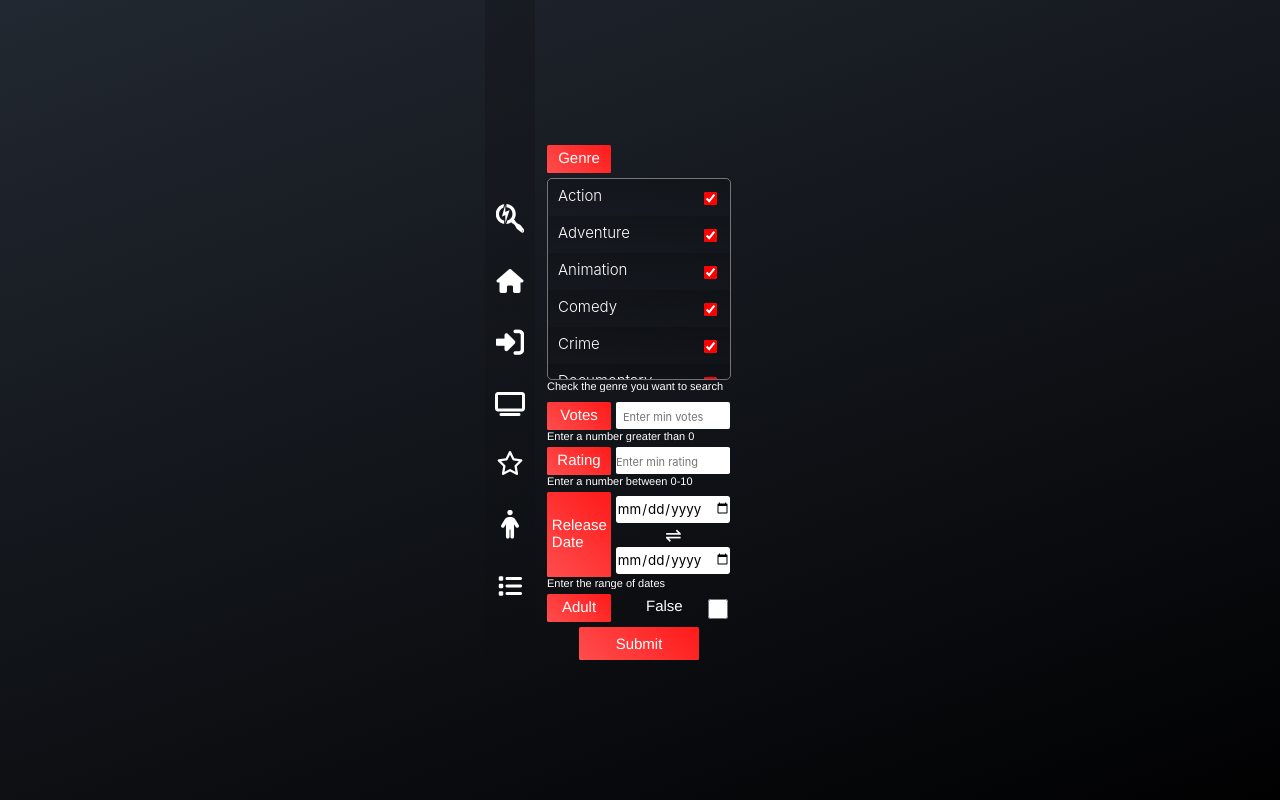
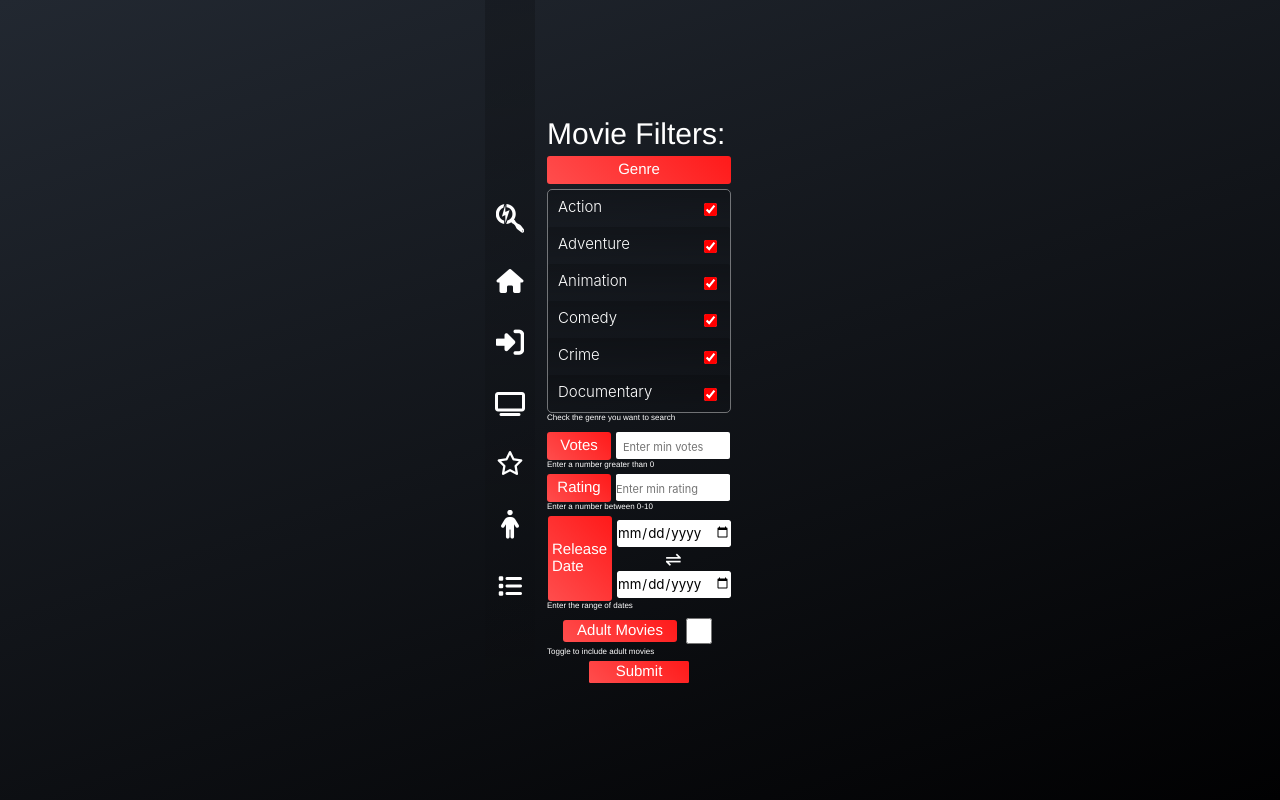
Before and after one commit to pratham-chawdhry/movies, a React (Create React App) app: page /movies/search in a window 1280 px wide. Built offline with nearby package versions, Linux system fonts and the light colour scheme.

Commit message:
Filtering and Menu Completed

```diff
--- a/src/Components/MovieInfo/Menu.jsx
+++ b/src/Components/MovieInfo/Menu.jsx
@@ -2,17 +2,48 @@ import React from 'react'
 import { useState } from 'react'
 import './Menu.css'
 import GenreMenu from './GenreMenu'
+import genres from './Movie'
 
 export default function Menu({query,genreDisplay, setGenreDisplay}) {
   const [listOfGenres, setlistOfGenres] = useState('')
   const [vote, setVote] = useState(1)
   const [rating, setRating] = useState(1)
   const [adultMovie, setAdultMovie] = useState(false)
+  const [startReleaseDate, setStartReleaseDate] = useState("1900-01-01")
+  const [finishReleaseDate, setFinishReleaseDate] = useState(new Date().toISOString().slice(0, 10))
+  const [display, setDisplay] = useState(false)
+  const [genreList, setGenreList] = useState(genres.map(genre => (genre.name)))
 
   const myGenres = () => {
-    // setGenreDisplay(listOfGenres.split(","))
-    // window.location.href = `/movies/search?query=${query}&genre=${listOfGenres}`
-    window.location.href = `/movies/search?query=${query}&adult=${adultMovie}&votes=${vote}&rating=${rating}`
+    if (
+      vote < 0 ||
+      vote % 1 !== 0 ||
+      rating < 0 ||
+      rating > 10
+    ) {
+      console.log(vote, rating)
+      setDisplay(true);
+      setTimeout(() => {
+        setDisplay(false);
+      }, 1000);
+    }
+
+    else{
+      const substrings = startReleaseDate.split("-")
+      const substringsTwo = finishReleaseDate.split("-")
+      const str = genreList.join(',')
+      console.log(str)
+      window.location.href = `/movies/search?query=${query}&adult=${adultMovie}&votes=${vote}&rating=${rating}&release_date=${substrings[0]}-${substrings[1]}-${substrings[2]}&max_release_date=${substringsTwo[0]}-${substringsTwo[1]}-${substringsTwo[2]}&genre=${str}`
+    }
+  }
+
+  const handleGenres = (name, checked) => {
+    if (checked) {
+      setGenreList(genreList => [...genreList, name])
+    }
+    else {
+      setGenreList(genreList.filter(genre => genre !== name))
+    }
   }
 
   return (
@@ -27,47 +58,53 @@ export default function Menu({query,genreDisplay, setGenreDisplay}) {
         <i style={{color: 'white', fontSize: '1.5rem'}} class="fa-solid fa-list"></i>
       </div>
       <div style={{position: 'absolute', left: '62px'}}>
-      <label style={{position: 'relative', bottom: '15px', height: '23px', borderRadius: '1.5px', fontSize: '15px', fontFamily: 'Netflix Sans, Helvetica Neue, Segoe UI, Robot', fontWeight: '300', backgroundImage: 'linear-gradient(45deg, #ff4d4d, #ff1a1a)', padding: '1px 7px', paddingBottom: '4px', textDecoration: 'none', display: 'flex', justifyContent: 'center', alignItems: 'center', color: 'white', flexDirection: 'row', top : '0px', width: '50px', marginTop: '5px'}}>Genre</label>
-      <GenreMenu/>
-      <div style={{fontFamily: 'Netflix Sans, Helvetica Neue, Segoe UI, Robot', fontSize: '11px', color: 'white', marginBottom: '5px'}}>Check the genre you want to search</div>
+        <span style={{fontFamily: 'Netflix Sans, Helvetica Neue, Segoe UI, Robot', fontSize: '30px', color: 'white'}}>Movie Filters:</span>
+      <label style={{position: 'relative', bottom: '15px', height: '23px', borderRadius: '3px', fontSize: '15px', fontFamily: 'Netflix Sans, Helvetica Neue, Segoe UI, Robot', fontWeight: '300', backgroundImage: 'linear-gradient(45deg, #ff4d4d, #ff1a1a)', padding: '1px 7px', paddingBottom: '4px', textDecoration: 'none', display: 'flex', justifyContent: 'center', alignItems: 'center', color: 'white', flexDirection: 'row', top : '0px', width: '170px', marginTop: '5px'}}>Genre</label>
+      <GenreMenu genreList={genreList} setGenreList={setGenreList} handleGenres={handleGenres}/>
+      <div style={{fontFamily: 'Netflix Sans, Helvetica Neue, Segoe UI, Robot', fontSize: '8px', color: 'white', marginBottom: '5px'}}>Check the genre you want to search</div>
         <div style={{display: 'flex', justifyContent: 'left', flexDirection: 'row', alignItems: 'left', gap: '5px'}}>
-          <label style={{position: 'relative', bottom: '15px', height: '23px', borderRadius: '1.5px', fontSize: '15px', fontFamily: 'Netflix Sans, Helvetica Neue, Segoe UI, Robot', fontWeight: '300', backgroundImage: 'linear-gradient(45deg, #ff4d4d, #ff1a1a)', padding: '1px 7px', paddingBottom: '4px', textDecoration: 'none', display: 'flex', justifyContent: 'center', alignItems: 'center', color: 'white', flexDirection: 'row', top : '0px', width: '50px', marginTop: '5px'}}>Votes</label>
+          <label style={{position: 'relative', bottom: '15px', height: '23px', borderRadius: '3px', fontSize: '15px', fontFamily: 'Netflix Sans, Helvetica Neue, Segoe UI, Robot', fontWeight: '300', backgroundImage: 'linear-gradient(45deg, #ff4d4d, #ff1a1a)', padding: '1px 7px', paddingBottom: '4px', textDecoration: 'none', display: 'flex', justifyContent: 'center', alignItems: 'center', color: 'white', flexDirection: 'row', top : '0px', width: '50px', marginTop: '5px'}}>Votes</label>
           <div style={{backgroundColor: 'white', width: '114px', height: '27px', display: 'flex', justifyContent: 'center', alignItems: 'center', marginTop: '5px', borderRadius: '2px'}}>
             <input onChange={(e) => {setVote(e.target.value)}} min="1" placeholder="Enter min votes" className="slider" id="myRange" style={{width: '100px', height: '23px', borderRadius : '2px', border: 'none',margin: '2px', outline: 'none'}}/>
           </div>
         </div>
-        { vote.trim === '' || (vote >= 0 && vote % 1 === 0) ? (<div style={{fontFamily: 'Netflix Sans, Helvetica Neue, Segoe UI, Robot', fontSize: '11px', color: 'white'}}>Enter a number greater than 0 </div>): (<div style={{fontFamily: 'Netflix Sans, Helvetica Neue, Segoe UI, Robot', fontSize: '11px', color: 'rgb(255,0,0)'}}>*Input is not a positive integer</div>)}
+        { vote.trim === '' || (vote >= 0 && vote % 1 === 0) ? (<div style={{fontFamily: 'Netflix Sans, Helvetica Neue, Segoe UI, Robot', fontSize: '8px', color: 'white'}}>Enter a number greater than 0 </div>): (<div style={{fontFamily: 'Netflix Sans, Helvetica Neue, Segoe UI, Robot', fontSize: '8px', color: 'rgb(255,0,0)'}}>*Input is not a positive integer</div>)}
         <div style={{display: 'flex', justifyContent: 'left', flexDirection: 'row', alignItems: 'left', gap: '5px'}}>
-          <label style={{position: 'relative', bottom: '15px', height: '23px', borderRadius: '1.5px', fontSize: '15px', fontFamily: 'Netflix Sans, Helvetica Neue, Segoe UI, Robot', fontWeight: '300', backgroundImage: 'linear-gradient(45deg, #ff4d4d, #ff1a1a)', padding: '1px 7px', paddingBottom: '4px', textDecoration: 'none', display: 'flex', justifyContent: 'center', alignItems: 'center', color: 'white', flexDirection: 'row', top : '0px', width: '50px', marginTop: '5px'}}>Rating</label>
+          <label style={{position: 'relative', bottom: '15px', height: '23px', borderRadius: '3px', fontSize: '15px', fontFamily: 'Netflix Sans, Helvetica Neue, Segoe UI, Robot', fontWeight: '300', backgroundImage: 'linear-gradient(45deg, #ff4d4d, #ff1a1a)', padding: '1px 7px', paddingBottom: '4px', textDecoration: 'none', display: 'flex', justifyContent: 'center', alignItems: 'center', color: 'white', flexDirection: 'row', top : '0px', width: '50px', marginTop: '5px'}}>Rating</label>
           <div style={{backgroundColor: 'white', width: '114px', height: '27px', display: 'flex', justifyContent: 'center', alignItems: 'center', marginTop: '5px', borderRadius: '2px'}}>
             <input onChange = {(e) => {setRating(e.target.value)}} min="1" max= "10" placeholder="Enter min rating" className="slider" id="myRange" style={{width: '114px', height: '23px', borderRadius : '2px', border: 'none',margin: '2px', outline: 'none'}}/>
           </div>
         </div>
-        { rating === "" || (rating >= 0 && rating <= 10) ? (<div style={{fontFamily: 'Netflix Sans, Helvetica Neue, Segoe UI, Robot', fontSize: '11px', color: 'white'}}>Enter a number between 0-10 </div>): (<div style={{fontFamily: 'Netflix Sans, Helvetica Neue, Segoe UI, Robot', fontSize: '11px', color: 'rgb(255,0,0)'}}>*Number is not between 0-10</div>)}
+        { rating.trim === "" || (rating >= 0 && rating <= 10) ? (<div style={{fontFamily: 'Netflix Sans, Helvetica Neue, Segoe UI, Robot', fontSize: '8px', color: 'white'}}>Enter a number between 0-10 </div>): (<div style={{fontFamily: 'Netflix Sans, Helvetica Neue, Segoe UI, Robot', fontSize: '8px', color: 'rgb(255,0,0)'}}>*Number is not between 0-10</div>)}
         <div style={{display: 'flex', justifyContent: 'center', flexDirection: 'row', alignItems: 'center', gap : '5px'}}>
-          <label style={{position: 'relative', bottom: '15px', borderRadius: '1.5px', fontSize: '15px', fontFamily: 'Netflix Sans, Helvetica Neue, Segoe UI, Robot', fontWeight: '300', backgroundImage: 'linear-gradient(45deg, #ff4d4d, #ff1a1a)', padding: '1px 7px', paddingBottom: '4px', textDecoration: 'none', display: 'flex', justifyContent: 'center', alignItems: 'center', color: 'white', flexDirection: 'row', top : '0px', width: '100px', marginTop: '5px', width : '50px', height : '80px'}}>Release Date</label>
+          <label style={{position: 'relative', bottom: '15px', borderRadius: '3px', fontSize: '15px', fontFamily: 'Netflix Sans, Helvetica Neue, Segoe UI, Robot', fontWeight: '300', backgroundImage: 'linear-gradient(45deg, #ff4d4d, #ff1a1a)', padding: '1px 7px', paddingBottom: '4px', textDecoration: 'none', display: 'flex', justifyContent: 'center', alignItems: 'center', color: 'white', flexDirection: 'row', top : '0px', width: '100px', marginTop: '5px', width : '50px', height : '80px'}}>Release Date</label>
           <div style={{display: 'flex', justifyContent: 'center', flexDirection: 'column', alignItems: 'center'}}>
-          <div style={{display: 'flex', position: 'relative', flexDirection: 'column', justifyContent: 'center', alignItems: 'center', marginTop: '5px', borderRadius: '2px'}}>
-            <div style={{backgroundColor: 'white', width: '114px', height: '27px', display: 'flex', justifyContent: 'center', alignItems: 'center', borderRadius: '2px'}}>
-              <input onChange={(e) => {console.log(e.target.value)}} type="date" placeholder="yyyy-mm-dd" className="slider" id="myRange" style={{width: '114px', height: '23px', borderRadius : '2px', border: 'none',margin: '2px', outline: 'none'}}/>
+            <div style={{display: 'flex', position: 'relative', flexDirection: 'column', justifyContent: 'center', alignItems: 'center', marginTop: '5px', borderRadius: '2px'}}>
+              <div style={{backgroundColor: 'white', width: '114px', height: '27px', display: 'flex', justifyContent: 'center', alignItems: 'center', borderRadius: '2px'}}>
+                <input onChange={(e) => {setStartReleaseDate(e.target.value)}} type="date" placeholder="yyyy-mm-dd" className="slider" id="myRange" style={{width: '114px', height: '23px', borderRadius : '2px', border: 'none',margin: '2px', outline: 'none'}}/>
+              </div>
             </div>
-          </div>
           <div style={{top: '5px', fontSize: '20px', color: 'white', fontFamily: 'Netflix Sans, Helvetica Neue, Segoe UI, Robot'}}>⇌</div>
           <div style={{display: 'flex', justifyContent: 'center', alignItems: 'center', flexDirection: 'row', borderRadius: '2px', gap :'5px'}}>
             <div style={{backgroundColor: 'white', width: '114px', height: '27px', display: 'flex', justifyContent: 'center', alignItems: 'center', borderRadius: '2px'}}>
-              <input onChange = {(e) => {console.log(e.target.value)}} type="date" className="slider" id="myRange" style={{width: '114px', height: '23px', borderRadius : '2px', border: 'none',margin: '2px', outline: 'none'}}/>
+              <input onChange = {(e) => {setFinishReleaseDate(e.target.value)}} type="date" className="slider" id="myRange" style={{width: '114px', height: '23px', borderRadius : '2px', border: 'none',margin: '2px', outline: 'none'}}/>
             </div>
           </div>
         </div>
       </div>
-      <div style={{fontFamily: 'Netflix Sans, Helvetica Neue, Segoe UI, Robot', fontSize: '11px', color: 'white'}}>Enter the range of dates </div>
-      <div style={{display: 'flex', justifyContent: 'center', flexDirection: 'row', alignItems: 'center', gap : '35px'}}>
-        <label style={{position: 'relative', bottom: '15px', height: '23px', borderRadius: '1.5px', fontSize: '15px', fontFamily: 'Netflix Sans, Helvetica Neue, Segoe UI, Robot', fontWeight: '300', backgroundImage: 'linear-gradient(45deg, #ff4d4d, #ff1a1a)', padding: '1px 7px', paddingBottom: '4px', textDecoration: 'none', display: 'flex', justifyContent: 'center', alignItems: 'center', color: 'white', flexDirection: 'row', top : '0px', width: '50px', marginTop: '5px'}}>Adult</label>
-        <span style={{fontFamily: 'Netflix Sans, Helvetica Neue, Segoe UI, Robot', fontSize: '15px', color: 'white'}}>{adultMovie ? "True" : "False"}</span>
-        <input onClick = {() => {setAdultMovie(!adultMovie)}} type="checkbox" style = {{width : '20px', height : '20px', marginTop: '10px', marginLeft: '-10px'}}></input>
+      <div style={{fontFamily: 'Netflix Sans, Helvetica Neue, Segoe UI, Robot', fontSize: '8px', color: 'white'}}>Enter the range of dates </div>
+      <div style={{display: 'flex', justifyContent: 'center', flexDirection: 'row', alignItems: 'center', gap : '5px'}}>
+        <label style={{position: 'relative', bottom: '15px', borderRadius: '3px', fontSize: '15px', fontFamily: 'Netflix Sans, Helvetica Neue, Segoe UI, Robot', fontWeight: '300', backgroundImage: 'linear-gradient(45deg, #ff4d4d, #ff1a1a)', padding: '1px 7px', paddingBottom: '4px', textDecoration: 'none', display: 'flex', justifyContent: 'center', alignItems: 'center', color: 'white', flexDirection: 'row', top : '0px', width: '100px', marginTop: '5px'}}>Adult Movies</label>
+        <input onClick={() => setAdultMovie(!adultMovie)} type = "checkbox" style = {{width: '26px', height: '26px', marginTop : '8px'}}></input>
       </div>
-      <button onClick = {() => {myGenres()}} style={{marginLeft: '32px', marginTop: '5px', height: '33px', borderRadius: '1.5px', fontSize: '15px', fontFamily: 'Netflix Sans, Helvetica Neue, Segoe UI, Robot', fontWeight: '300', width: '120px', backgroundImage: 'linear-gradient(45deg, #ff4d4d, #ff1a1a)', border: 'none', display: 'flex', justifyContent: 'center', alignItems: 'center', color: 'white', flexDirection: 'row', top : '0px', marginTop: '5px'}}>Submit</button>
+      {!adultMovie ? (<div style={{fontFamily: 'Netflix Sans, Helvetica Neue, Segoe UI, Robot', fontSize: '8px', color: 'white'}}>Toggle to include adult movies </div>) : (<div style={{fontFamily: 'Netflix Sans, Helvetica Neue, Segoe UI, Robot', fontSize: '8px', color: 'white'}}>Toggle to exclude adult movies </div>)}
+      <div style={{display: 'flex', justifyContent: 'center', flexDirection: 'row', alignItems: 'center', gap : '5px'}}>
+        <button onClick={myGenres} style={{position: 'relative', bottom: '15px', borderRadius: '1.5px', fontSize: '15px', fontFamily: 'Netflix Sans, Helvetica Neue, Segoe UI, Robot', fontWeight: '300', backgroundImage: 'linear-gradient(45deg, #ff4d4d, #ff1a1a)', padding: '1px 7px', paddingBottom: '4px', textDecoration: 'none', display: 'flex', justifyContent: 'center', alignItems: 'center', color: 'white', flexDirection: 'row', top : '0px', width: '100px', marginTop: '5px', border: 'none'}}>Submit</button>
+      </div>
+      {display && (
+        <div style={{fontFamily: 'Netflix Sans, Helvetica Neue, Segoe UI, Robot', fontSize: '8px', color: 'rgb(255,0,0)'}}>**Please enter a valid inputs**</div>
+      )}
+      </div>
     </div>
-  </div>
   )
 }
--- a/src/Components/MovieInfo/MovieCentral.jsx
+++ b/src/Components/MovieInfo/MovieCentral.jsx
@@ -14,6 +14,7 @@ export default function MovieCentral() {
     const [rating, setRating] = useState(qString.has("rating") ? qString.get("rating") : 1)
     const [loading, setLoading] = useState(true)
     const [releaseDate, setReleaseDate] = useState(qString.has("release_date") ? qString.get("release_date") : "1500-01-01")
+    const [maxReleaseDate, setMaxReleaseDate] = useState(qString.has("max_release_date") ? qString.get("max_release_date") : new Date().toISOString().slice(0, 10))
 
     useEffect(() => {
       if (qString.has("genre")){
@@ -26,7 +27,7 @@ export default function MovieCentral() {
     }, [adultMovie])
   return (
     <div>
-        {!loading && <MovieOne query = {query} genreDisplay = {genreDisplay} setGenreDisplay = {setGenreDisplay} adultMovie = {adultMovie} setAdultMovie = {setAdultMovie} votes = {votes} setVotes = {setVotes} rating = {rating} setRating = {setRating} releaseDate = {releaseDate} setReleaseDate = {setReleaseDate}/>}
+        {!loading && <MovieOne query = {query} genreDisplay = {genreDisplay} setGenreDisplay = {setGenreDisplay} adultMovie = {adultMovie} setAdultMovie = {setAdultMovie} votes = {votes} setVotes = {setVotes} rating = {rating} setRating = {setRating} releaseDate = {releaseDate} setReleaseDate = {setReleaseDate} maxReleaseDate = {maxReleaseDate}/>}
     </div>
   )
 }
--- a/src/Components/MovieInfo/MovieFour.jsx
+++ b/src/Components/MovieInfo/MovieFour.jsx
@@ -43,7 +43,7 @@ export default function MovieFour({genreId, genre, movieArray, setDisplay, setMo
       }
     }, [loading])
 
-    console.log(genreArray.length, genre, numOfLarge, sizeOfSmall)
+    console.log(genre, genreArray.length)
   return (
     <div>
       {finish && ((genreArray.length) ? <h1 className = 'genre-title' style = {{color : 'white'}}>{genre}</h1> : <div></div>)}
--- a/src/Components/MovieInfo/MovieOne.jsx
+++ b/src/Components/MovieInfo/MovieOne.jsx
@@ -7,7 +7,7 @@ import pinkSunset from '../../Images/GenreIcons/pink-beach.jpg'
 import MovieWindow from './MovieWindow'
 import {useParams} from 'react-router-dom'
 
-export default function MovieOne({query, genreDisplay, setGenreDisplay, adultMovie, setAdultMovie, votes, setVotes, rating, setRating, releaseDate, setReleaseDate}) {
+export default function MovieOne({query, genreDisplay, setGenreDisplay, adultMovie, setAdultMovie, votes, setVotes, rating, setRating, releaseDate, setReleaseDate, maxReleaseDate}) {
   const [loading, setLoading] = useState(true)
   const [data, setData] = useState([])
   const [totalPages, setTotalPages] = useState(1)
@@ -34,7 +34,7 @@ export default function MovieOne({query, genreDisplay, setGenreDisplay, adultMov
   return (
     <div className='background' style = {{ display: 'flex', justifyContent: 'center', alignItems: 'center', color: 'white', flexDirection: 'row'}}>
         <Menu query = {query} genreDisplay = {genreDisplay} setGenreDisplay={setGenreDisplay}/>
-        {loading ? <h1>Loading...</h1> : <MovieTwo totalPages = {totalPages} setDisplay = {setDisplay} setMovieObj = {setMovieObj} query = {query} genreDisplay = {genreDisplay} adultMovie = {adultMovie} votes = {votes} rating = {rating} releaseDate = {releaseDate}/>}
+        {loading ? <h1>Loading...</h1> : <MovieTwo totalPages = {totalPages} setDisplay = {setDisplay} setMovieObj = {setMovieObj} query = {query} genreDisplay = {genreDisplay} adultMovie = {adultMovie} votes = {votes} rating = {rating} releaseDate = {releaseDate} maxReleaseDate = {maxReleaseDate}/>}
         {display && <div style={{height: '594px', width: '706px', zIndex: '10', color: 'black', position: 'absolute', top: '10%', left: '35%', right: '25%',bottom : '10%', borderRadius: '10px', display: 'flex', justifyContent: 'center', alignItems: 'center'}}>
             <MovieWindow movieObj = {movieObj} setDisplay = {setDisplay}/>
           </div>}
--- a/src/Components/MovieInfo/MovieTwo.jsx
+++ b/src/Components/MovieInfo/MovieTwo.jsx
@@ -2,7 +2,7 @@ import React, { useEffect, useState } from 'react';
 import MovieThree from "./MovieThree"
 import './Movie.css'
 
-export default function MovieTwo({ totalPages, setDisplay, setMovieObj, query, setQuery, genreDisplay, adultMovie, votes, rating, releaseDate }) {
+export default function MovieTwo({ totalPages, setDisplay, setMovieObj, query, setQuery, genreDisplay, adultMovie, votes, rating, releaseDate, maxReleaseDate }) {
     const [data, setData] = useState([]);
     const [loading, setLoading] = useState(true);
     const [movieArray, setMovieArray] = useState([]);
@@ -40,7 +40,7 @@ export default function MovieTwo({ totalPages, setDisplay, setMovieObj, query, s
                     results && results.forEach((movie) => {
                         const {poster_path, backdrop_path, popularity, overview, original_title, title, genre_ids, vote_count, vote_average, release_date} = movie;
                         const dateToCompare = new Date(releaseDate);
-                        if (poster_path && backdrop_path && popularity > 0 && overview && vote_average > rating && vote_count > votes && dateToCompare <= new Date(release_date)) {
+                        if (poster_path && backdrop_path && popularity > 0 && overview && vote_average > rating && vote_count > votes && dateToCompare <= new Date(release_date) && new Date(maxReleaseDate) >= new Date(release_date) ) {
                             array.push(movie);
                         }
                     })
```
Also changed, not shown: src/Components/MovieInfo/GenreMenu.jsx (+5 -3 lines).
